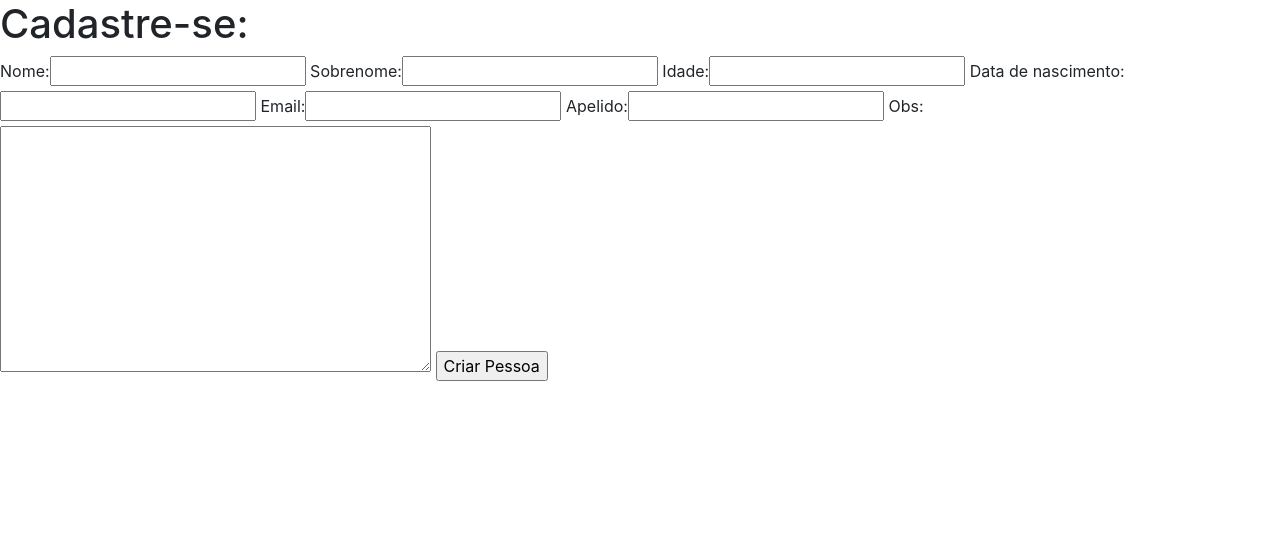
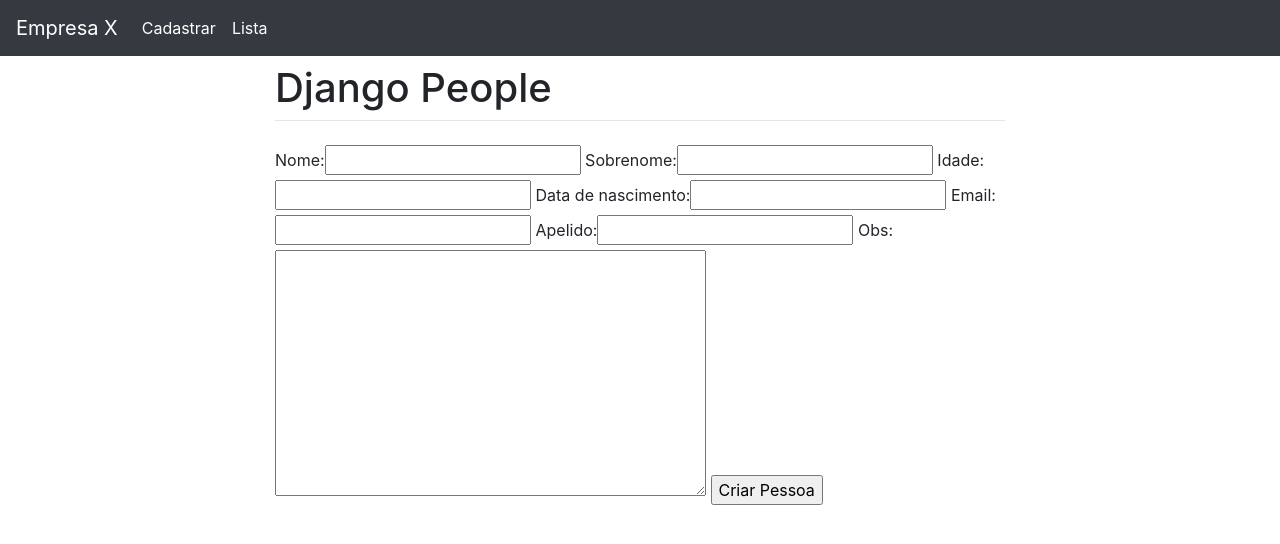
Before and after one commit to arturlauth/Teste-pratico-e-soft, a Django app: page /cadastrar_pessoa/ in a window 1280 px wide. Shown: the top 544 px of the page. Run offline with Django 3.2, Linux system fonts and the light colour scheme; data that the repository does not hold is empty; parts of the project's set-up code (start-up, migrations or seed data) failed here and were passed over; some libraries are stand-ins or nearby versions.

Commit message:
tela de listagem de pessoas criada

```diff
--- a/cadastro/base/facade.py
+++ b/cadastro/base/facade.py
@@ -1,4 +1,8 @@
+from typing import List
+
 import requests
+
+from cadastro.base.models import Pessoa
 
 
 def get_random_name():
@@ -7,3 +11,7 @@ def get_random_name():
     name_list = response.json()
     name_dictionary = dict(zip(key_list, name_list))
     return name_dictionary
+
+
+def listar_pessoas_ordenado() -> List[Pessoa]:
+    return list(Pessoa.objects.order_by('nome').all())
--- /dev/null
+++ b/cadastro/base/templates/base/base.html
@@ -0,0 +1,46 @@
+<!doctype html>
+<html lang="en">
+  <head>
+    <!-- Required meta tags -->
+    <meta charset="utf-8">
+    <meta name="viewport" content="width=device-width, initial-scale=1, shrink-to-fit=no">
+
+    <!-- Bootstrap CSS -->
+    <link rel="stylesheet" href="https://stackpath.bootstrapcdn.com/bootstrap/4.5.2/css/bootstrap.min.css" integrity="sha384-JcKb8q3iqJ61gNV9KGb8thSsNjpSL0n8PARn9HuZOnIxN0hoP+VmmDGMN5t9UJ0Z" crossorigin="anonymous">
+    <script src="https://code.jquery.com/jquery-3.5.1.slim.min.js" integrity="sha384-DfXdz2htPH0lsSSs5nCTpuj/zy4C+OGpamoFVy38MVBnE+IbbVYUew+OrCXaRkfj" crossorigin="anonymous"></script>
+    <script src="https://cdn.jsdelivr.net/npm/popper.js@1.16.1/dist/umd/popper.min.js" integrity="sha384-9/reFTGAW83EW2RDu2S0VKaIzap3H66lZH81PoYlFhbGU+6BZp6G7niu735Sk7lN" crossorigin="anonymous"></script>
+    <script src="https://stackpath.bootstrapcdn.com/bootstrap/4.5.2/js/bootstrap.min.js" integrity="sha384-B4gt1jrGC7Jh4AgTPSdUtOBvfO8shuf57BaghqFfPlYxofvL8/KUEfYiJOMMV+rV" crossorigin="anonymous"></script>
+
+    <title> Sistema - {% block title_block %}{% endblock %}</title>
+  </head>
+  <body>
+    <div>
+        <nav class="navbar navbar-expand-lg navbar-dark bg-dark">
+  <a class="navbar-brand" href="{% url 'base:cadastrar_pessoa' %}">Empresa X</a>
+  <button class="navbar-toggler" type="button" data-toggle="collapse" data-target="#navbarSupportedContent" aria-controls="navbarSupportedContent" aria-expanded="false" aria-label="Toggle navigation">
+    <span class="navbar-toggler-icon"></span>
+  </button>
+
+  <div class="collapse navbar-collapse" id="navbarSupportedContent">
+    <ul class="navbar-nav mr-auto">
+      <li class="nav-item active">
+        <a class="nav-link" href="{% url 'base:cadastrar_pessoa' %}">Cadastrar <span class="sr-only">(current)</span></a>
+      </li>
+      <li class="nav-item active">
+        <a class="nav-link" href="{% url 'base:listar_pessoa' %}">Lista <span class="sr-only">(current)</span></a>
+      </li>
+
+    </ul>
+  </div>
+</nav>
+    </div>
+
+    <div>
+    {% block body_block %}
+    this is body block default content.
+    {% endblock %}
+    </div>
+    {% block body_end_block %}
+    {% endblock %}
+  </body>
+</html>
--- a/cadastro/base/templates/base/cadastrar_pessoa.html
+++ b/cadastro/base/templates/base/cadastrar_pessoa.html
@@ -1,30 +1,32 @@
+{% extends 'base/base.html' %}
+
 {% load bootstrap4 %}       {# import bootstrap4/bootstrap3 #}
 {% bootstrap_css %}         {# Embed Bootstrap CSS #}
 {% bootstrap_javascript jquery='full' %}  {# Embed Bootstrap JS+jQuery #}
 {{ form.media }}            {# Adds date-picker required JS and CSS #}
 
-<!DOCTYPE html>
+{% block title_block %} Cadastro de pessoas {% endblock %}
 
-<html lang="pt-br">
-<head>
-    <meta charset="UTF-8">
-    <link rel="stylesheet" href="https://stackpath.bootstrapcdn.com/bootstrap/4.1.3/css/bootstrap.min.css"
-          integrity="sha384-MCw98/SFnGE8fJT3GXwEOngsV7Zt27NXFoaoApmYm81iuXoPkFOJwJ8ERdknLPMO" crossorigin="anonymous">
-    <script src="https://stackpath.bootstrapcdn.com/bootstrap/4.1.3/js/bootstrap.min.js"
-            integrity="sha384-ChfqqxuZUCnJSK3+MXmPNIyE6ZbWh2IMqE241rYiqJxyMiZ6OW/JmZQ5stwEULTy"
-            crossorigin="anonymous"></script>
-    <title>Cadastro de pessoas</title>
-</head>
-<body>
 
-<h1>Cadastre-se:</h1>
-<div>
-    <form id="cadastro_form" method="POST" action="/cadastrar_pessoa/">
-        {% csrf_token %}
-        {{ form }}
-        <input type="submit" name="submit" value="Criar Pessoa"/>
-    </form>
+{% block body_block %}
+
+<div class="container">
+    <div class="row justify-content-center">
+        <div class="col-8">
+            <h1 class="mt-2">Django People</h1>
+            <hr class="mt-0 mb-4">
+            <form id="cadastro_form" method="POST" action="/cadastrar_pessoa/">
+                {% csrf_token %}
+                {{ form }}
+                <input type="submit" name="submit" value="Criar Pessoa"/>
+            </form>
+        </div>
+    </div>
+</div>
+</form>
 </div>
 
-</body>
+{% endblock %}
+
+
 </html>
--- a/cadastro/base/urls.py
+++ b/cadastro/base/urls.py
@@ -2,7 +2,9 @@ from django.urls import path
 
 from cadastro.base import views
 
+app_name = 'base'
 urlpatterns = [
     path('cadastrar_pessoa/', views.cadastrar_pessoa, name='cadastrar_pessoa'),
-    path('sucess/', views.sucess, name='sucess')
+    path('base/', views.base, name='base'),
+    path('listar_pessoa/', views.listar_pessoa, name='listar_pessoa')
 ]
--- a/cadastro/base/views.py
+++ b/cadastro/base/views.py
@@ -2,6 +2,11 @@ from django.shortcuts import render
 
 from cadastro.base import facade
 from cadastro.base.forms import CadastroForm
+
+
+def listar_pessoa(request):
+    pessoas = facade.listar_pessoas_ordenado()
+    return render(request, 'base/listar_pessoa.html', context={'pessoas': pessoas})
 
 
 def cadastrar_pessoa(request):
@@ -25,5 +30,5 @@ def cadastrar_pessoa(request):
     return render(request, 'base/cadastrar_pessoa.html', {'form': form})
 
 
-def sucess(request):
-    return render(request, 'base/sucess.html')
+def base(request):
+    return render(request, 'base/base.html')
--- a/cadastro/settings.py
+++ b/cadastro/settings.py
@@ -42,6 +42,7 @@ INSTALLED_APPS = [
     'bootstrap4',
     'bootstrap_datepicker_plus',
     'crispy_forms',
+    'ordered_model'
 ]
 
 CRISPY_TEMPLATE_PACK = 'bootstrap4'
```
Also changed, not shown: cadastro/base/templates/base/listar_pessoa.html (added, +20 -0 lines), cadastro/base/templates/base/sucess.html (deleted, +0 -10 lines).
